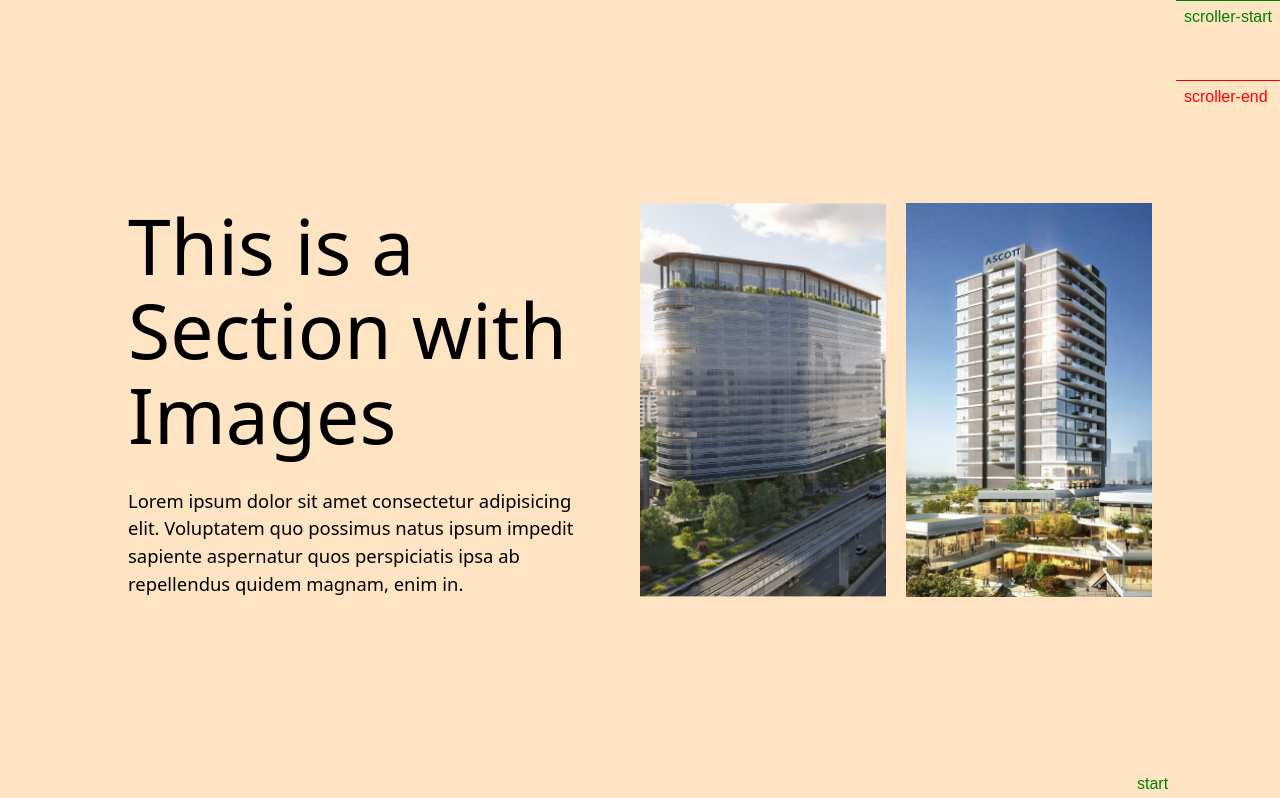
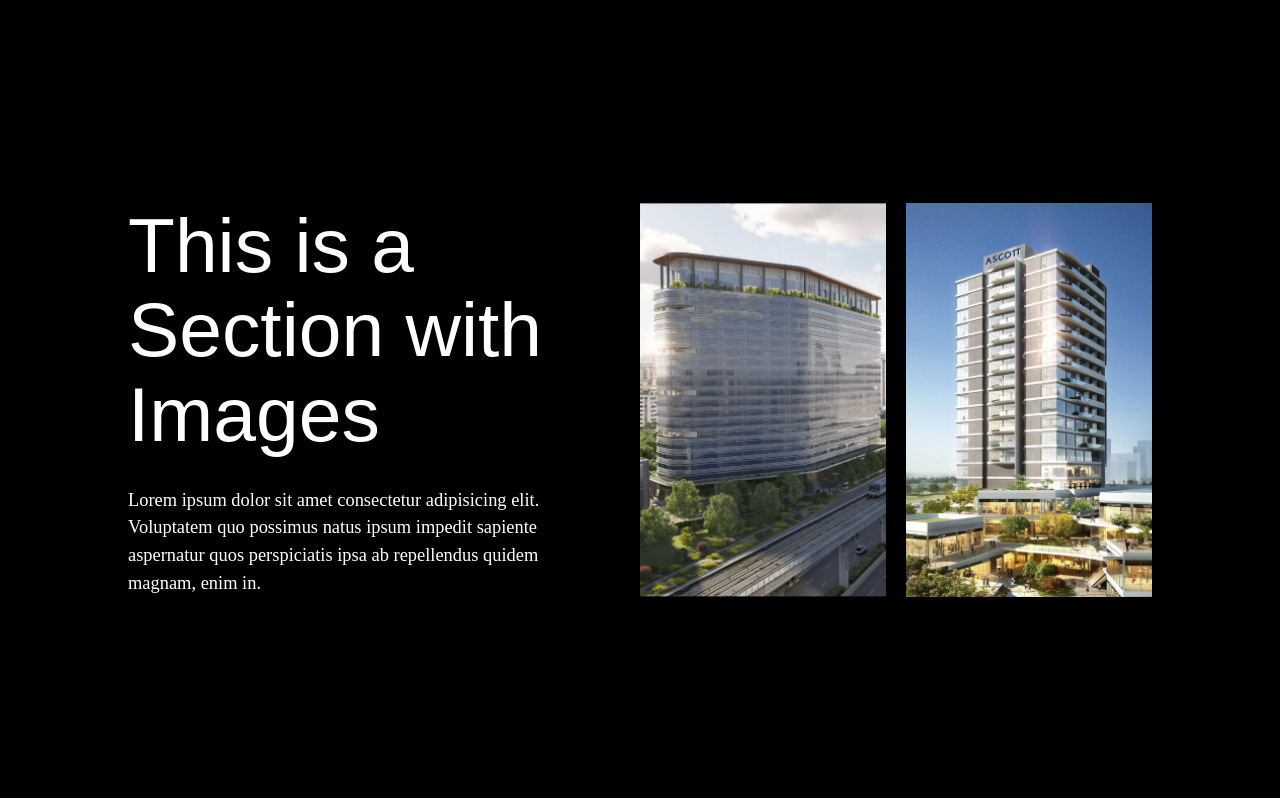
Before and after one commit to MihirBairagi/Horizontal-Scroll, a React (Create React App) app: page / in a window 1280 px wide. Shown: the top 798 px of the page. Built offline with nearby package versions, Linux system fonts and the light colour scheme.

Commit message:
color added

```diff
--- a/src/App.css
+++ b/src/App.css
@@ -10,8 +10,9 @@ html{
   font-size: 1.2vw;
 }
 body{
-  background-color: bisque;
+  background-color: #000;
 }
+
 section{
   overflow: hidden;
   height: 100vh;
@@ -26,8 +27,14 @@ section{
 img{
   width: 100%;
 }
+h1, h2, h3, h4, h5, h6{
+  color: #fff;
+  font-family: fantasy;
+}
 p{
+  color: #fff;
   font-size: 1.2rem;
+  font-family: cursive;
 }
 h2 {
   font-size: 3rem;
--- a/src/App.js
+++ b/src/App.js
@@ -56,10 +56,26 @@ function App() {
         pin: true,
         scrub: 1,
         smoothScrub: 0.1,
+        // markers: true,
+      },
+    });
 
-        markers: true,
-      },
-    })
+    // document.querySelectorAll('.section').forEach(section => {
+    //   gsap.from(section, {
+    //     scrollTrigger: {
+    //       trigger: section,
+    //       start: "top 90%",
+    //       end: "top 30%",
+    //       scrub: 1,
+    //       smoothScrub: 0.1,
+    //       markers: true,
+    //     },
+    //     y: '10rem',
+    //     ease: "power2.inOut",
+    //     opacity: 1,
+    //   });
+    // });
+
 
     return () => {
       pin.kill()
@@ -68,7 +84,7 @@ function App() {
   }, []);
   return (
    <>
-   <section className='section-1 section' >
+   <section className='section-1' >
       <div className="container">
         <div className="section-box-1 flex justify-between py-[8rem]">
           <div className="text-box w-[45%]">
@@ -114,12 +130,6 @@ function App() {
             <li>
               <img src={team3} alt="" />
             </li>
-            <li>
-              <img src={team4} alt="" />
-            </li>
-            <li>
-              <img src={team5} alt="" />
-            </li>
           </ul>
         </div>
    </section>
```
